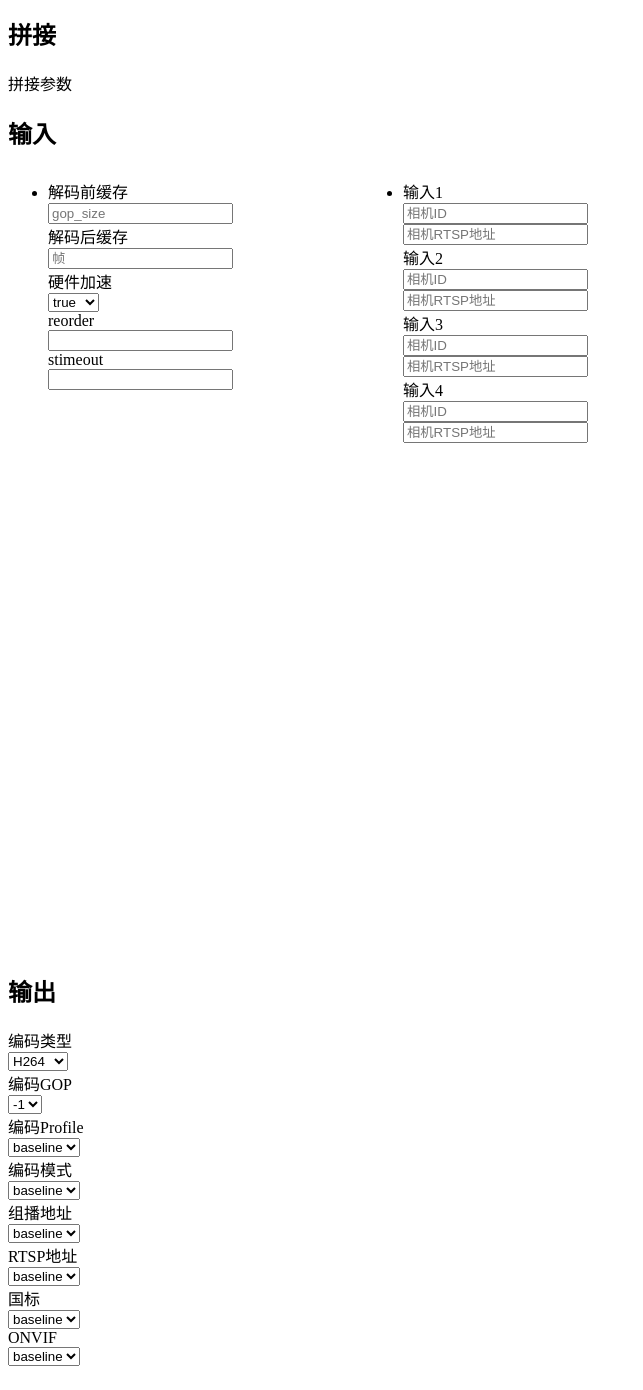
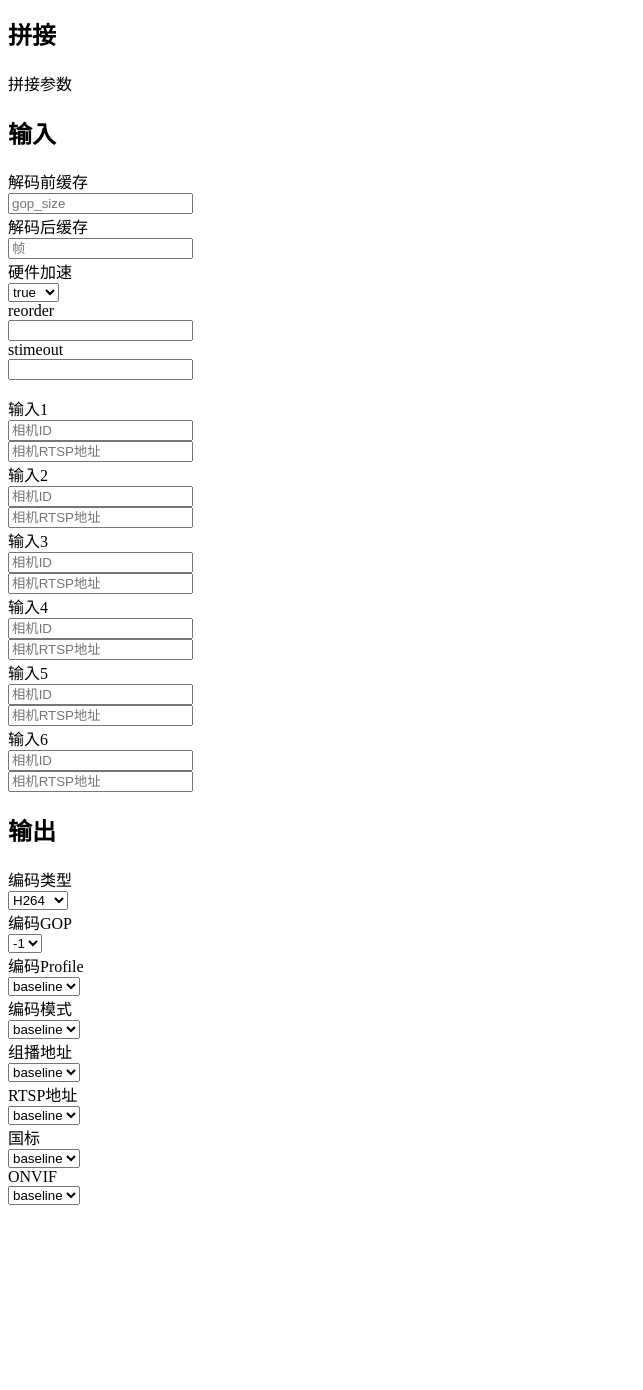
Before and after one commit to shuiruobing/vista, a Flask app: page /form.html in a window 1280 px wide. Shown: the part 175-1565 px from the top of the page, without its empty margins (0-643 px from the left). After the commit the page ends 1380 px from the top, so only its background shows below. Run offline with Flask 2, Linux system fonts and the light colour scheme; the visitor is signed in with stand-in values (Sample User, id 1); parts of the project's set-up code (start-up, migrations or seed data) failed here and were passed over.

Commit message:
app/static/layui/css/stich.css

```diff
--- a/vista_daemon/app/templates/form.html
+++ b/vista_daemon/app/templates/form.html
@@ -46,9 +46,7 @@
 									<div class="layui-colla-item">
 										<h2 class="layui-colla-title">输入</h2>
 										<div class="layui-colla-content layui-show" >
-											<ul style="height: 100%;">
-												<li style="float: left;height: 100%;width: 29%;">
-													<form class="layui-form layui-form-pane1" action="" lay-filter="first" id="content" style="margin-top: 10px;">
+											<form class="layui-form layui-form-pane1" action="" lay-filter="first" id="input_content1">
 												<div class="layui-form-item">
 													<label class="layui-form-label">解码前缓存</label>
 													<div class="layui-input-block">
@@ -83,9 +81,7 @@
 													</div>
 												</div>
 											</form>
-												</li>
-												<li style="float: left;height: 100%;width: 69%;">
-													<form class="layui-form layui-form-pane1" action="" lay-filter="first" id="content" style="width:800px;height: auto;margin-top: 10px;">
+											<form class="layui-form layui-form-pane1" action="" lay-filter="first" id="input_content2">
 												<div class="layui-form-item" >
 													 <div class="layui-inline">
 														<label class="layui-form-label">输入1</label>
@@ -138,10 +134,35 @@
 													    </div>
 													</div>
 												</div>
+												<div class="layui-form-item" >
+													 <div class="layui-inline">
+														<label class="layui-form-label">输入5</label>
+														<div class="layui-input-inline">
+															<input type="text" name="title" lay-verify="required|number" lay-verType="tips" placeholder="相机ID" autocomplete="off" class="layui-input">
+													   </div>
+													</div>
+													<div class="layui-inline"">
+														<div class="layui-input-inline">
+															<input type="text" name="title" lay-verify="required|number" lay-verType="tips" placeholder="相机RTSP地址" autocomplete="off" class="layui-input">
+													    </div>
+													</div>
+												</div>
+												<div class="layui-form-item" >
+													 <div class="layui-inline">
+														<label class="layui-form-label">输入6</label>
+														<div class="layui-input-inline">
+															<input type="text" name="title" lay-verify="required|number" lay-verType="tips" placeholder="相机ID" autocomplete="off" class="layui-input">
+													   </div>
+													</div>
+													<div class="layui-inline"">
+														<div class="layui-input-inline">
+															<input type="text" name="title" lay-verify="required|number" lay-verType="tips" placeholder="相机RTSP地址" autocomplete="off" class="layui-input">
+													    </div>
+													</div>
+												</div>
 											</form>
-												</li>
-											</ul>
-										<!--</div>-->
+											<div style="clear:both;"></div>
+										</div>
 									</div>
 									<div class="layui-colla-item">
 										<h2 class="layui-colla-title">输出</h2>
```
Also changed, not shown: vista_daemon/app/static/layui/css/stich.css (+11 -0 lines). Lines whose indentation alone changed are shown as unchanged.
